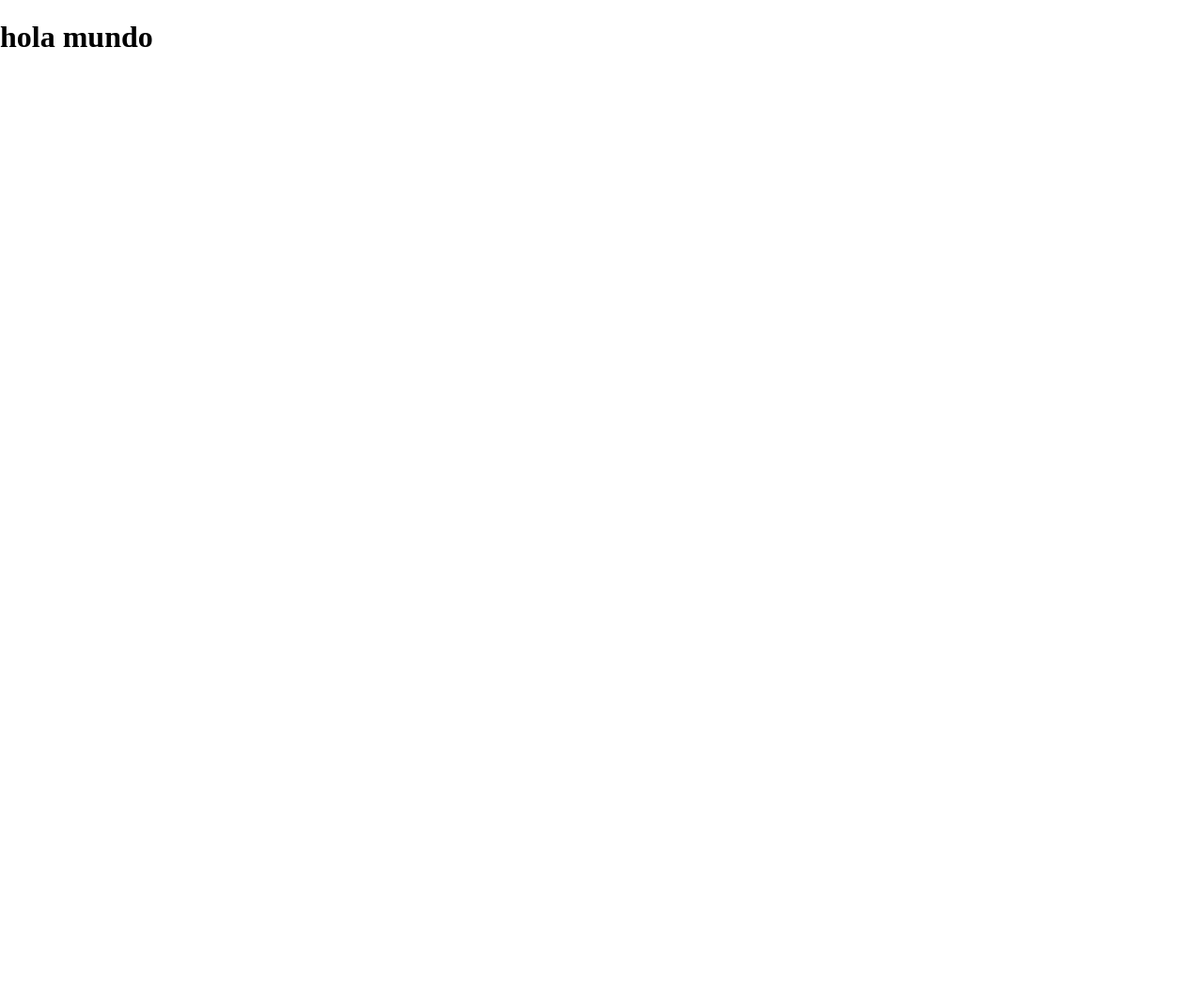
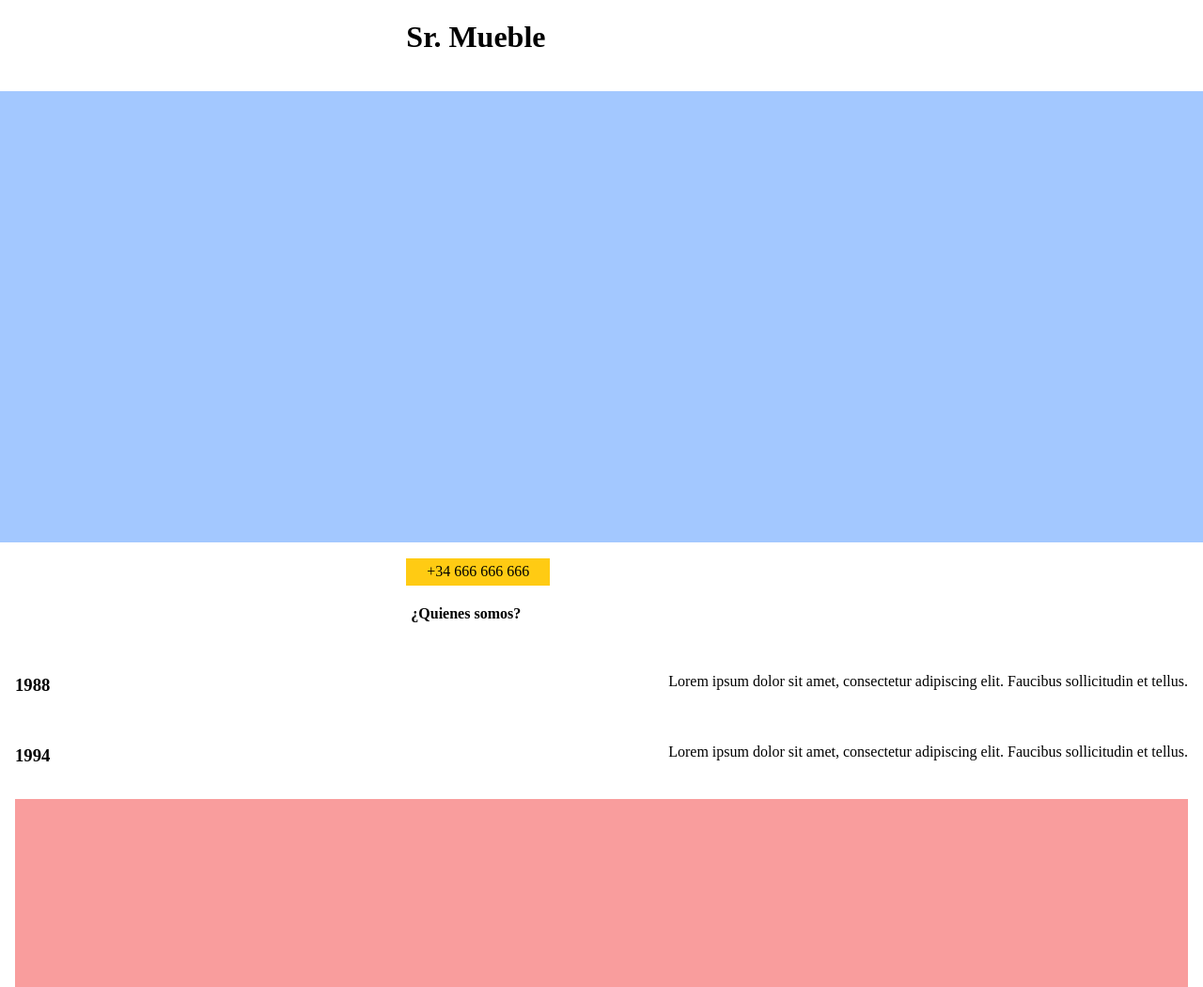
Before and after one commit to cristianunguras/Jueves, a plain HTML site: page index.html in a window 1280 px wide. Shown: the whole page at 94% size. Before the commit the page ends 800 px from the top, so only its background shows below. Drawn offline with Linux system fonts and the light colour scheme.

Commit message:
trabajando en pagina inicio

```diff
--- a/css/grid.css
+++ b/css/grid.css
@@ -1,2 +1,27 @@
 /* CSS GRID */
+
+
 /* **************************************************************** */
+
+
+/* Pagina inicio */
+
+header {
+    display: grid;
+    grid-template-columns: repeat(3, 1fr);
+    grid-template-rows: auto 1fr auto;
+    grid-gap: 17px;
+}
+
+.telefono {
+    display: flex;
+    justify-content: center;
+    align-items: center;
+}
+
+.inicio {
+    display: grid;
+    grid-template-columns: 0px repeat(3, 1fr) 0px;
+    grid-template-rows: repeat(4, auto);
+    grid-gap: 16px;
+}
--- a/css/layout.css
+++ b/css/layout.css
@@ -1,2 +1,43 @@
 /* CSS LAYOUT */
+
+
 /* **************************************************************** */
+
+
+/* Pagina inicio */
+
+h1 {
+    grid-column: 2/3;
+}
+
+.banner {
+    height: 480px;
+    background-color: #0066FF5C;
+    width: 100vw;
+    grid-column: 1/4;
+}
+
+.telefono {
+    height: 21px;
+    width: 153px;
+    padding: 14.5px;
+    background-color: #FFCB13;
+    grid-column: 2/3;
+}
+
+h4 {
+    grid-column: 3/4;
+}
+
+.anyo1988,
+.anyo1994 {
+    grid-column: 2/5;
+    display: flex;
+    justify-content: space-between;
+}
+
+.fin_inicio {
+    height: 200px;
+    background-color: #F99D9D;
+    grid-column: 2/5;
+}
--- a/index.html
+++ b/index.html
@@ -5,12 +5,32 @@
     <meta charset="UTF-8">
     <meta http-equiv="X-UA-Compatible" content="IE=edge">
     <meta name="viewport" content="width=device-width, initial-scale=1.0">
-    <title>Document</title>
+    <title>Sr. Mueble</title>
     <link rel="stylesheet" href="style.css">
 </head>
 
 <body>
-    <h1>hola mundo</h1>
+    <header>
+        <h1>Sr. Mueble</h1>
+        <section class="banner"></section>
+        <section class="telefono">
+            <p>+34 666 666 666</p>
+        </section>
+    </header>
+    <main>
+        <section class="inicio">
+            <h4>¿Quienes somos?</h4>
+            <article class="anyo1988">
+                <h3>1988</h3>
+                <p>Lorem ipsum dolor sit amet, consectetur adipiscing elit. Faucibus sollicitudin et tellus.</p>
+            </article>
+            <article class="anyo1994">
+                <h3>1994</h3>
+                <p>Lorem ipsum dolor sit amet, consectetur adipiscing elit. Faucibus sollicitudin et tellus.</p>
+            </article>
+            <article class="fin_inicio"></article>
+        </section>
+    </main>
 </body>
 
 </html>
```
Also changed, not shown: contactar.html (+16 -0 lines), proyectos.html (+16 -0 lines), servicios.html (+16 -0 lines).
